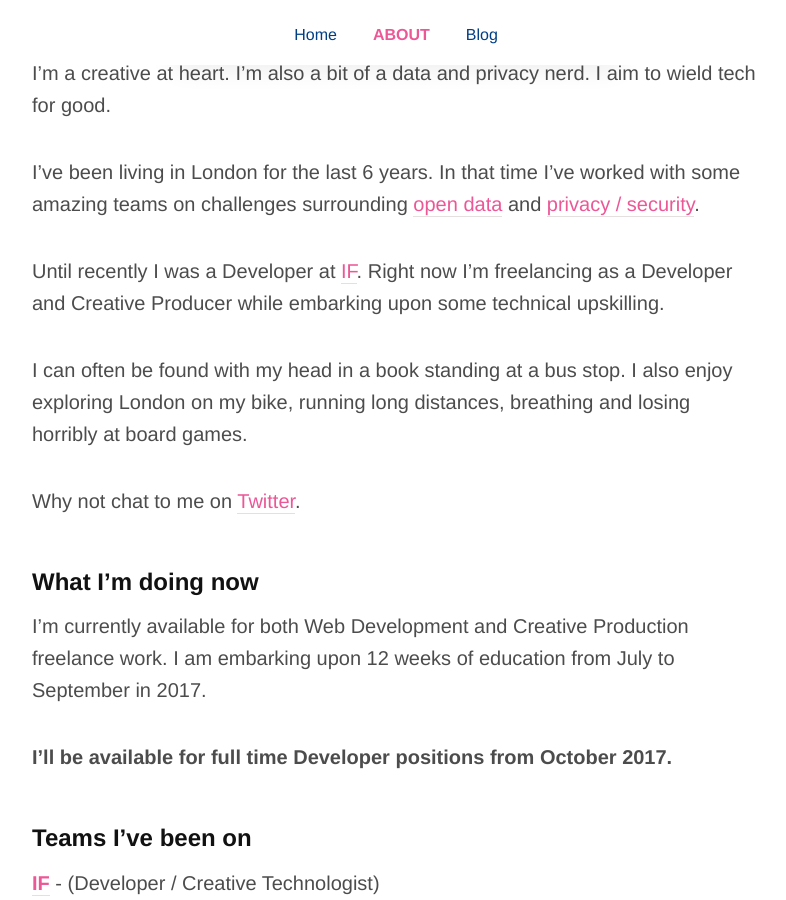
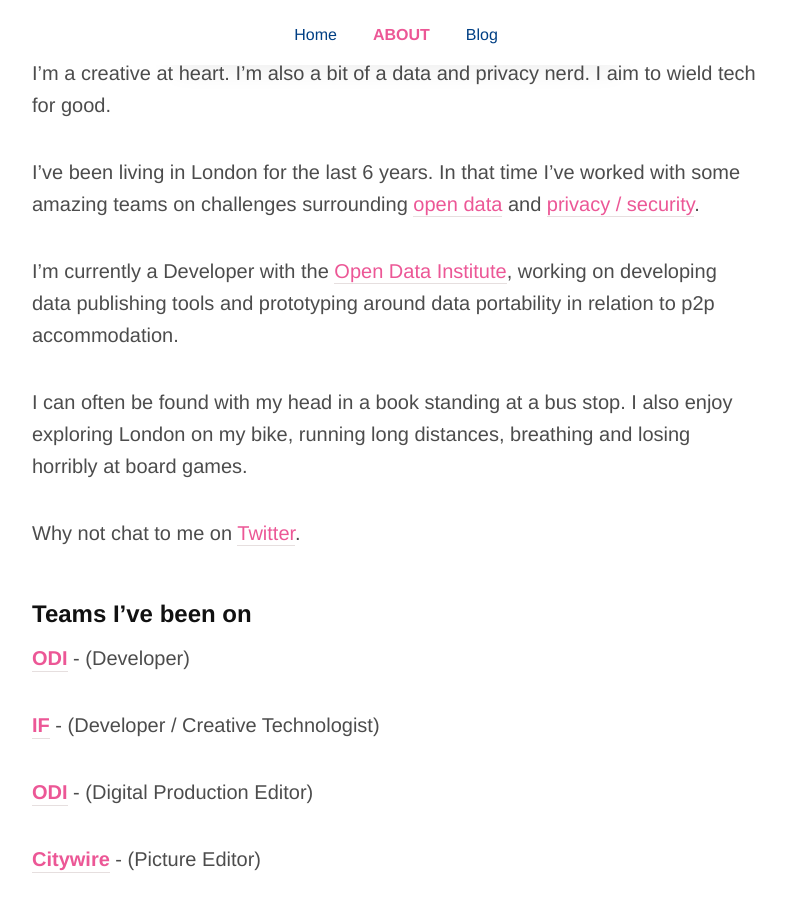
Before and after one commit to langphil/langp.me, a Jekyll site: the page built from about.md, in a window 1280 px wide and 900 px high, scrolled down 404 px. Shown: the whole window, without its empty margins (244-1030 px from the left). Built offline with Jekyll 4.4.1, drawn with Linux system fonts in a browser that asks for light colours; nearby versions of some CDN libraries.

Commit message:
Updated About - removed work availibility and added new role

```diff
--- a/about.md
+++ b/about.md
@@ -13,18 +13,15 @@ I'm a creative at heart. I'm also a bit of a data and privacy nerd. I aim to wie
 
 I've been living in London for the last 6 years. In that time I've worked with some amazing teams on challenges surrounding [open data](https://theodi.org/ "Open Data Institute") and [privacy / security](https://projectsbyif.com/ "Projects by IF").
 
-Until recently I was a Developer at [IF](https://projectsbyif.com/ "Projects by IF"). Right now I'm freelancing as a Developer and Creative Producer while embarking upon some technical upskilling.
+I'm currently a Developer with the [Open Data Institute](https://theodi.org/ "Open Data Institute"), working on developing data publishing tools and prototyping around data portability in relation to p2p accommodation.
 
 I can often be found with my head in a book standing at a bus stop. I also enjoy exploring London on my bike, running long distances, breathing and losing horribly at board games.
 
 Why not chat to me on [Twitter](http://www.twitter.com/{{ site.twitter_username }}).
 
-####  What I'm doing now
-I'm currently available for both Web Development and Creative Production freelance work. I am embarking upon 12 weeks of education from July to September in 2017.
+#### Teams I've been on
 
-**I'll be available for full time Developer positions from October 2017.**
-
-#### Teams I've been on
+**[ODI](https://theodi.org/ "Open Data Institute")** - (Developer)
 
 **[IF](https://projectsbyif.com/ "Projects by IF")** - (Developer / Creative Technologist)
 
```
